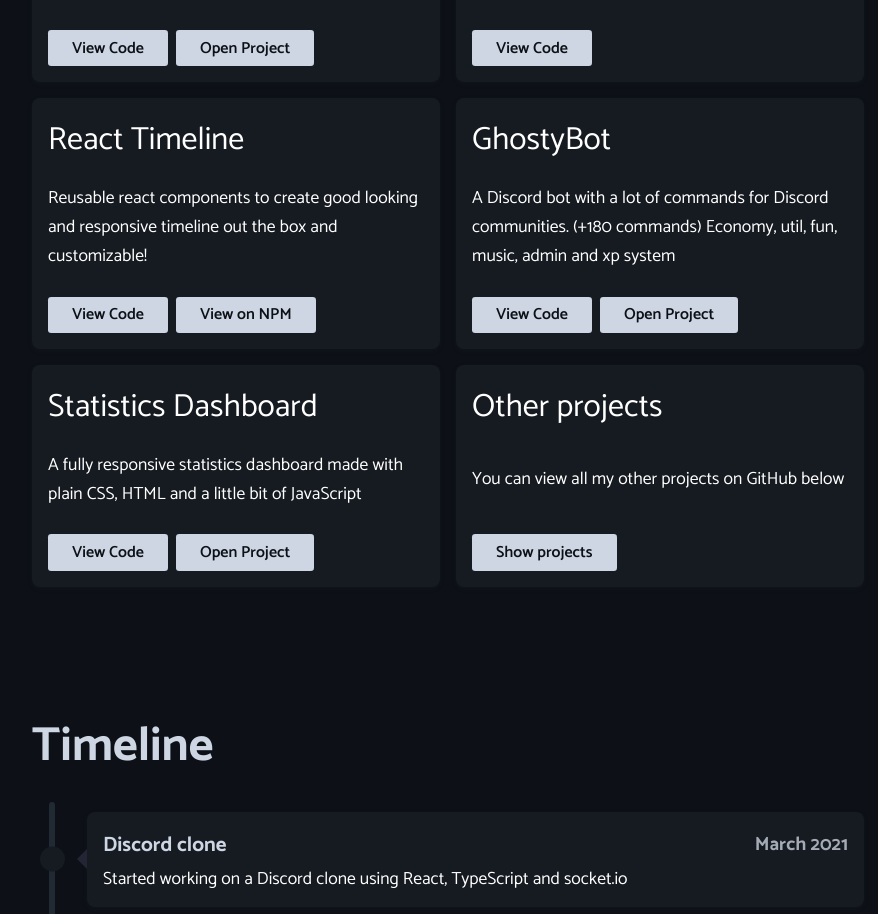
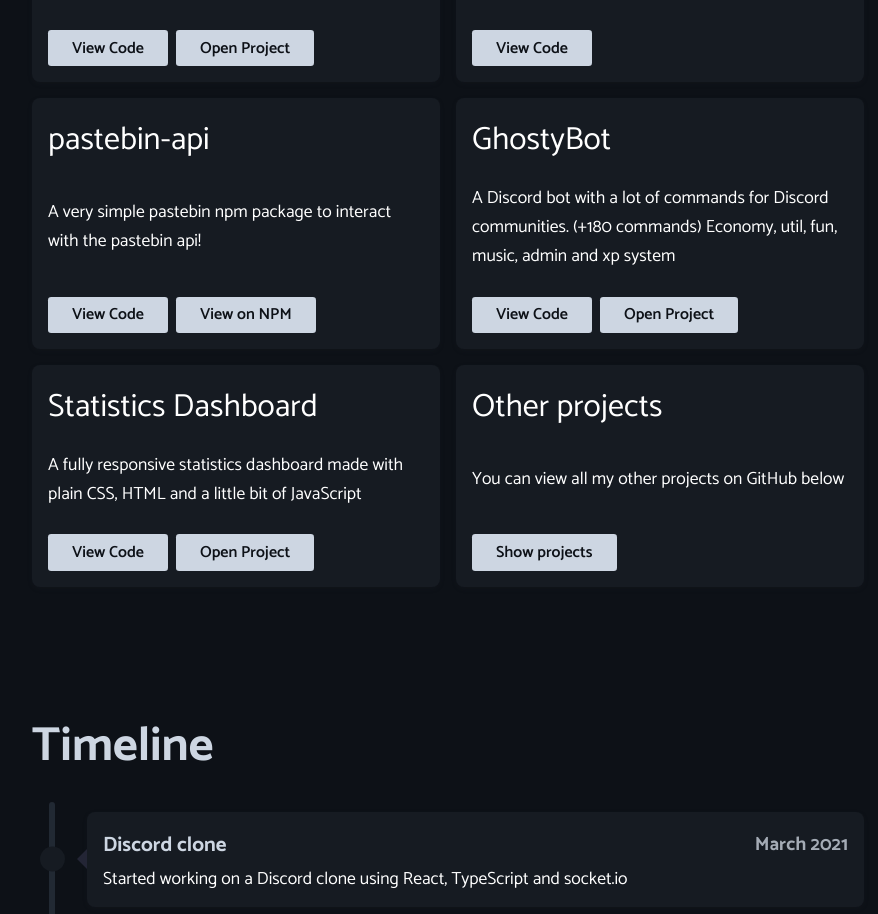
Before and after one commit to pzk3/casperiv.dev, a Next.js app: page / in a window 1280 px wide. Shown: the part 1630-2544 px from the top of the page, without its empty margins (192-1070 px from the left). Built offline with nearby package versions, Linux system fonts and the light colour scheme; no server answers.

Commit message:
chore: updated projects

```diff
--- a/src/data/projects.ts
+++ b/src/data/projects.ts
@@ -31,17 +31,16 @@ const projects: Project[] = [
     ],
   },
   {
-    title: "React Timeline",
-    description:
-      "Reusable react components to create good looking and responsive timeline out the box and customizable!",
+    title: "pastebin-api",
+    description: "A very simple pastebin npm package to interact with the pastebin api! ",
     buttons: [
       {
-        url: `${url}/react-timeline`,
+        url: `${url}/pastebin-api`,
         name: VIEW_CODE,
       },
       {
         name: "View on NPM",
-        url: "https://www.npmjs.com/package/react-timelinev2",
+        url: "https://www.npmjs.com/package/pastebin-api",
       },
     ],
   },
--- a/src/pages/_document.tsx
+++ b/src/pages/_document.tsx
@@ -11,7 +11,7 @@ class CasperTheGhostDotMe extends Document {
     return (
       <Html lang="en">
         <Head>
-          <meta name="description" content="Hi I'm Casper Iversen! A web developer." />
+          <meta name="description" content="Hi I'm Casper Iversen! A Frontend Web Developer." />
           <link
             href="https://fonts.googleapis.com/css2?family=Catamaran:wght@100;200;300;400;500;600;700;800;900&display=swap"
             rel="stylesheet"
@@ -32,12 +32,18 @@ class CasperTheGhostDotMe extends Document {
           <meta property="og:url" content="https://caspertheghost.me" />
           <meta property="og:title" content="Casper Iversen" />
           <meta property="og:image" content="https://caspertheghost.me/icons/icon-128.png" />
-          <meta property="og:description" content="Hi I'm Casper Iversen! A web developer" />
+          <meta
+            property="og:description"
+            content="Hi I'm Casper Iversen! A Frontend Web Developer."
+          />
           <meta property="og:site_name" content="Casper Iversen" />
 
           <meta name="twitter:card" content="summary" />
           <meta name="twitter:creator" content="@casper124578" />
-          <meta name="twitter:description" content="Hi I'm Casper Iversen! A web developer." />
+          <meta
+            name="twitter:description"
+            content="Hi I'm Casper Iversen! A Frontend Web Developer."
+          />
           <meta name="twitter:title" content="Casper Iversen" />
           <meta
             name="keywords"
```
